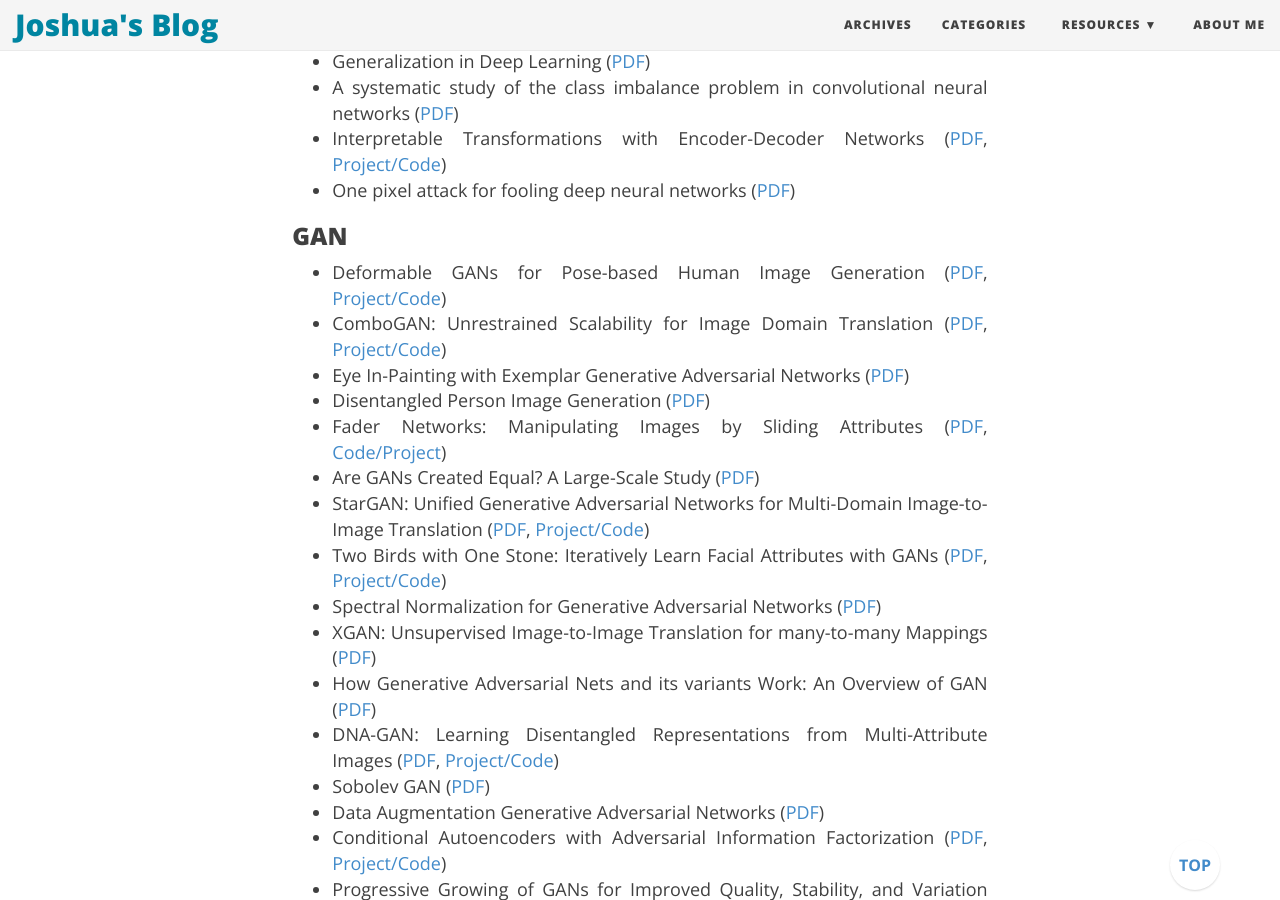
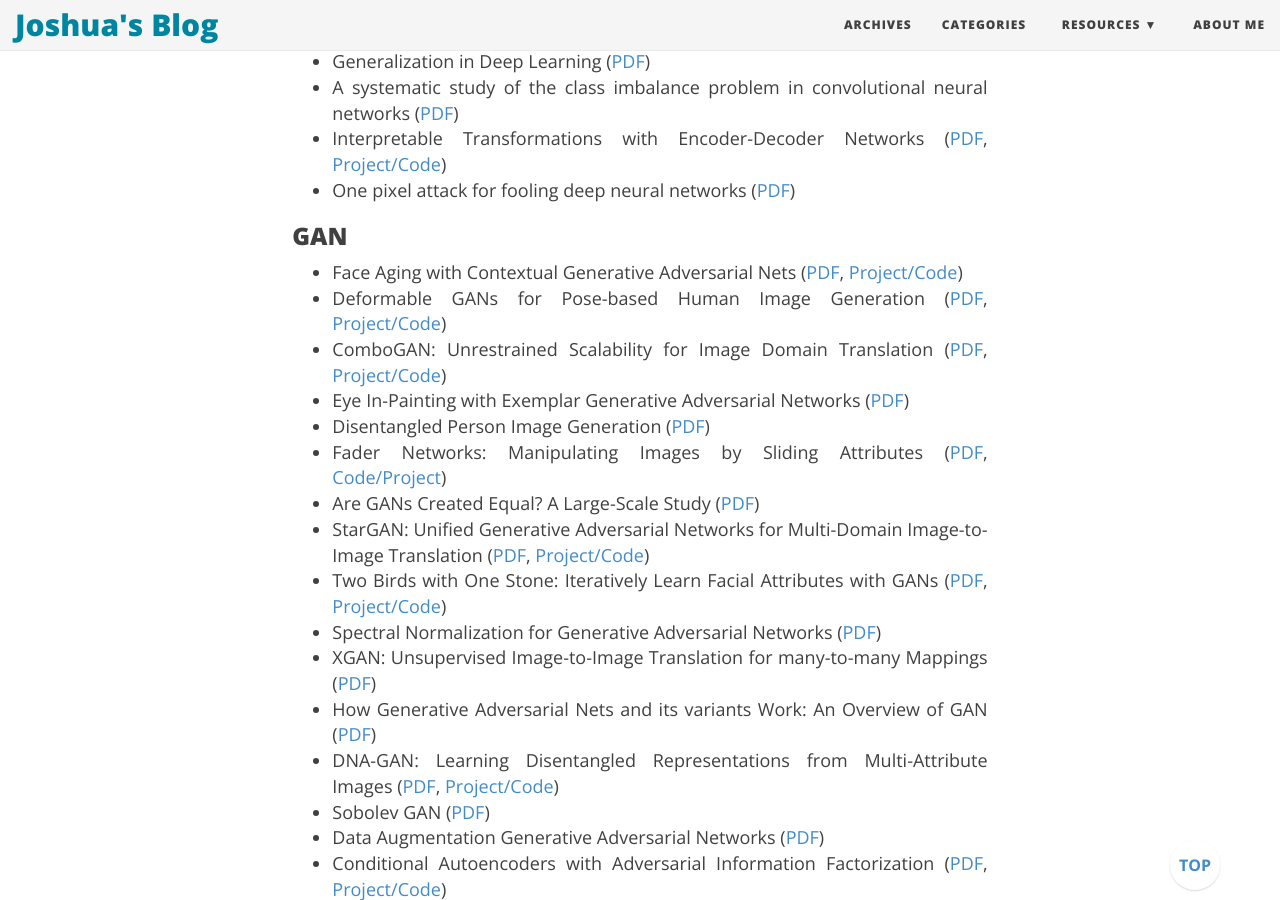
Before and after one commit to joshua19881228/joshua19881228.github.io, a Jekyll site: the page built from _posts/Computer_Vision/2016-08-25-my-jumble-of-computer-vision.md, in a window 1280 px wide and 900 px high, scrolled down 17810 px. Built offline with Jekyll 4.4.1, drawn with Linux system fonts in a browser that asks for light colours; nearby versions of some CDN libraries; formulas are drawn with MathJax 3; comment, search, counter and statistics services are not loaded; some of the changed text lies outside the part shown.

Commit message:
update post

```diff
--- a/_posts/Computer_Vision/2016-08-25-my-jumble-of-computer-vision.md
+++ b/_posts/Computer_Vision/2016-08-25-my-jumble-of-computer-vision.md
@@ -446,6 +446,7 @@ I am going to maintain this page to record a few things about computer vision th
 
 ### GAN ###
 
+* Face Aging with Contextual Generative Adversarial Nets ([PDF](https://arxiv.org/abs/1802.00237), [Project/Code](https://www.arxiv-vanity.com/papers/1802.00237/))
 * Deformable GANs for Pose-based Human Image Generation ([PDF](https://arxiv.org/abs/1801.00055), [Project/Code](https://github.com//AliaksandrSiarohin/pose-gan))
 * ComboGAN: Unrestrained Scalability for Image Domain Translation ([PDF](https://arxiv.org/abs/1712.06909), [Project/Code](https://github.com//AAnoosheh/ComboGAN))
 * Eye In-Painting with Exemplar Generative Adversarial Networks ([PDF](https://arxiv.org/abs/1712.03999))
```
Also changed, not shown: other parts of _posts/Computer_Vision/2016-08-25-my-jumble-of-computer-vision.md (+1 -0 lines).
